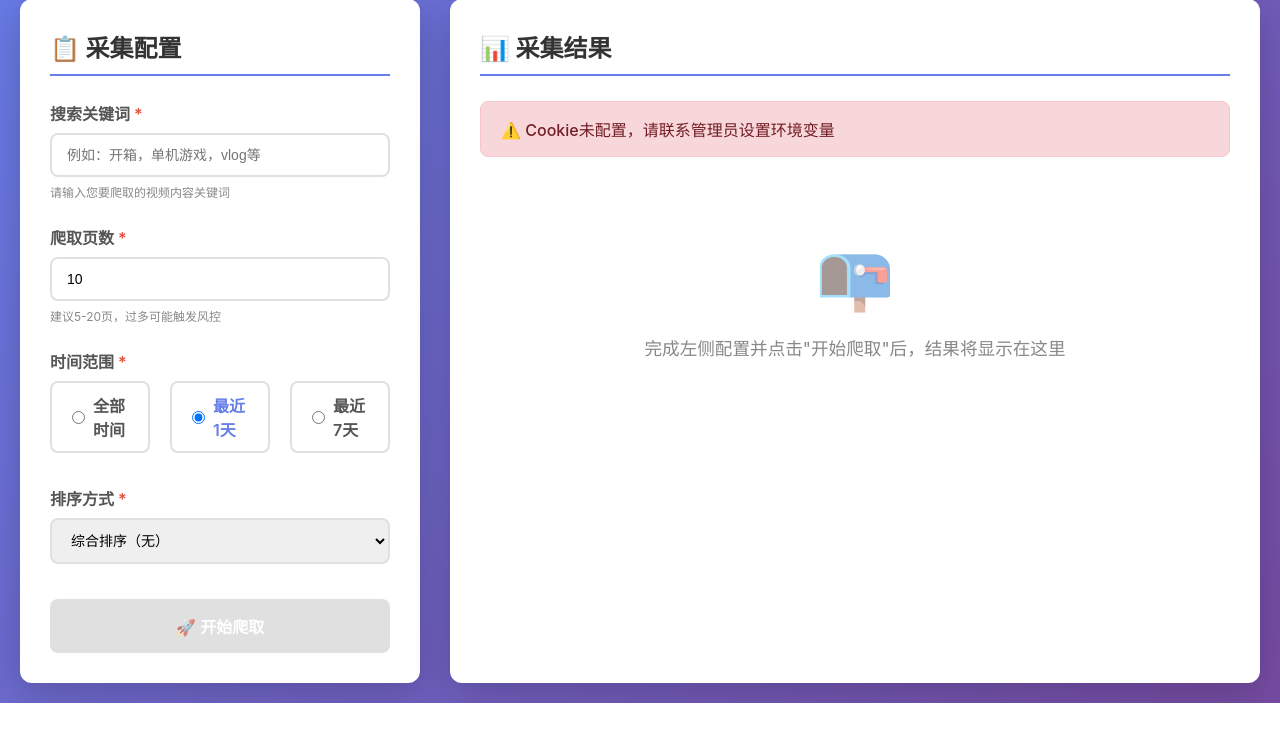
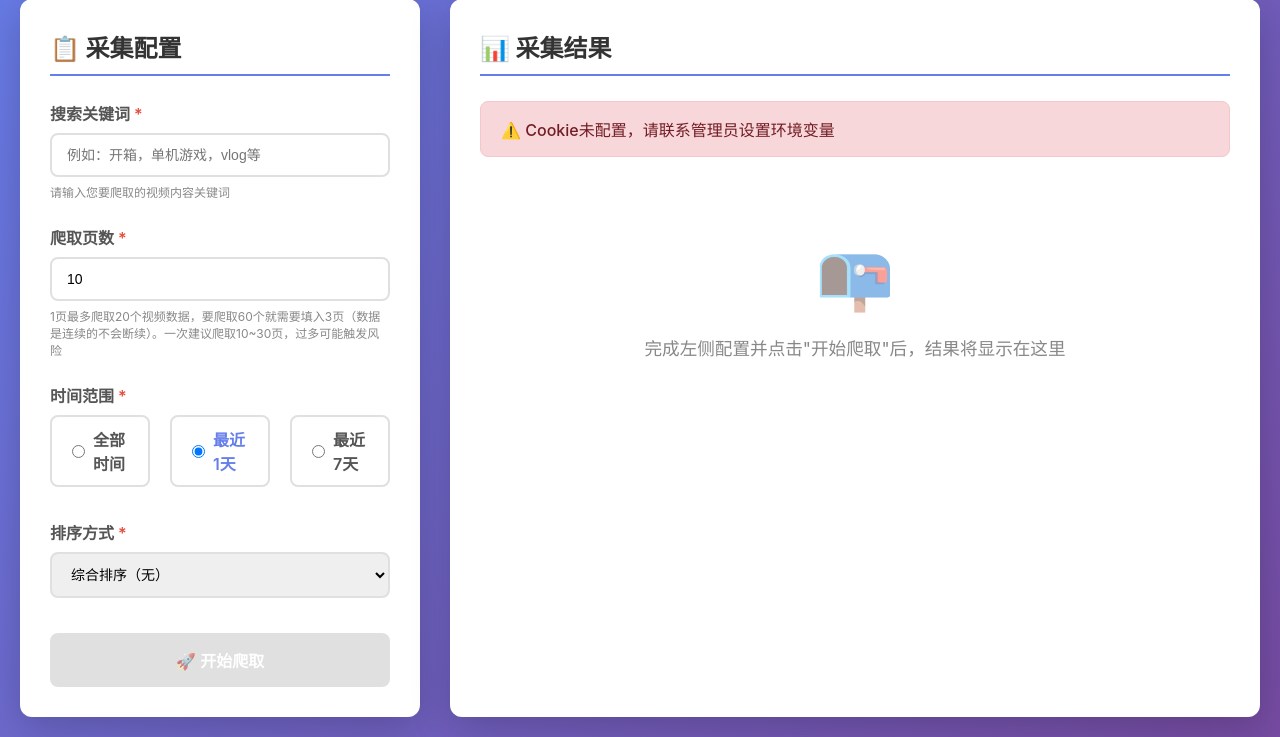
Before and after one commit to suslock/web_bilibili_videodata-catcher, a FastAPI app: page / in a window 1280 px wide. Shown: the part 144-881 px from the top of the page. Before the commit the page ends 847 px from the top, so only its background shows below. Run offline with FastAPI, Linux system fonts and the light colour scheme.

Commit message:
Refine index.html with improved user guidance

```diff
--- a/templates/index.html
+++ b/templates/index.html
@@ -27,7 +27,7 @@
                 <div class="form-group">
                     <label for="maxPages">爬取页数 <span class="required">*</span></label>
                     <input type="number" id="maxPages" min="1" max="50" value="10" required>
-                    <small class="hint">建议5-20页，过多可能触发风控</small>
+                    <small class="hint">1页最多爬取20个视频数据，要爬取60个就需要填入3页（数据是连续的不会断续）。一次建议爬取10~30页，过多可能触发风险</small>
                 </div>
 
                 <div class="form-group">
```
